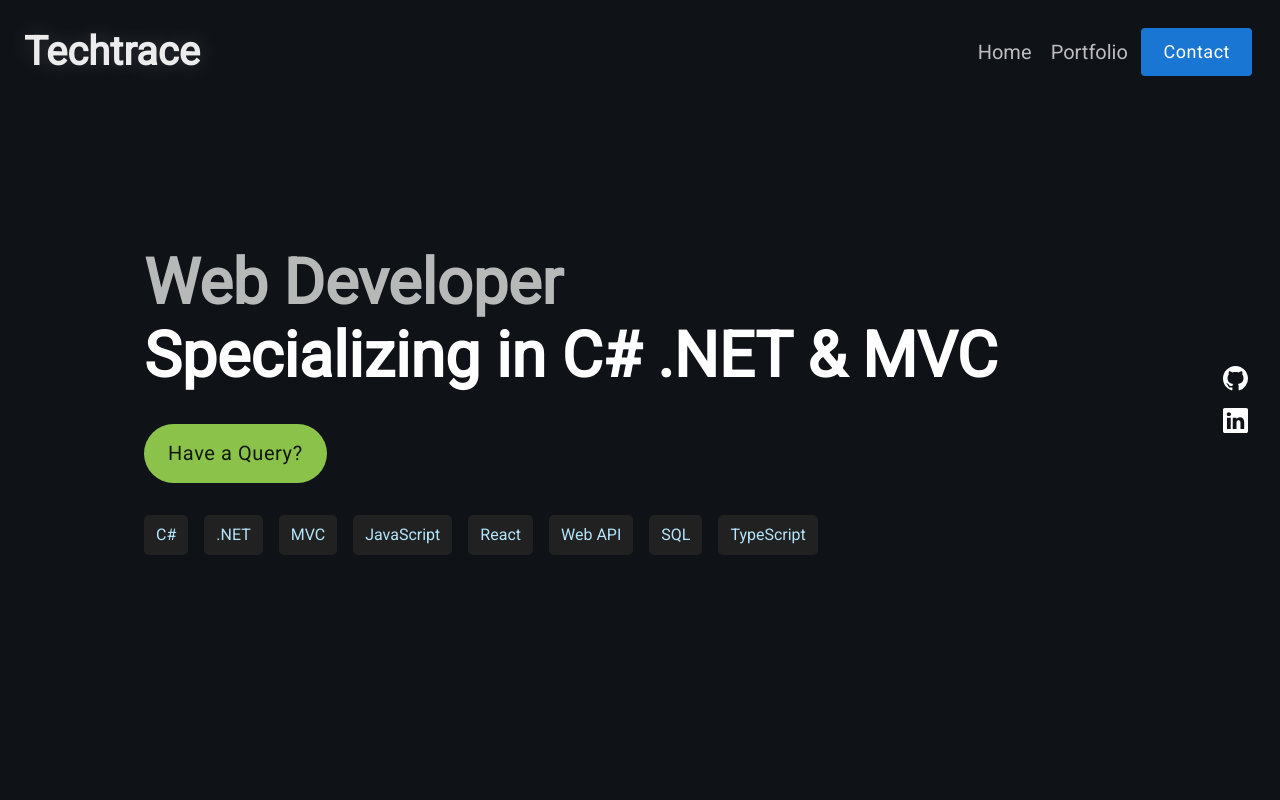
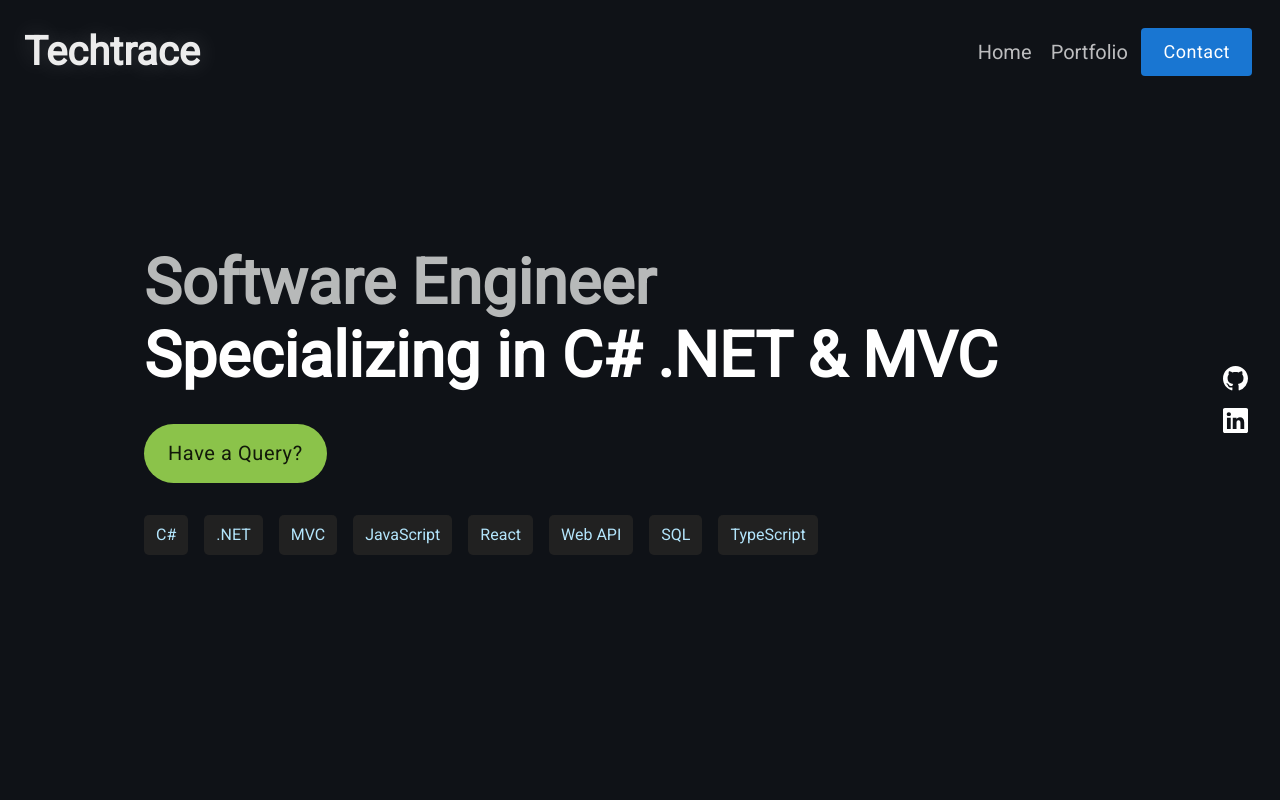
Before and after one commit to DrRykterstein/portfolio-site, a React (Create React App) app: page /#/ in a window 1280 px wide. Shown: the top 800 px of the page. Built offline with nearby package versions, Linux system fonts and the light colour scheme.

Commit message:
Changed intro header text

```diff
--- a/src/components/intro.tsx
+++ b/src/components/intro.tsx
@@ -46,7 +46,7 @@ const Intro: React.FC = () => {
 	return (
 		<section className="intro__container">
 			<div className="intro__titleContainer">
-				<h1 className="intro__titleFaded">Web Developer</h1>
+				<h1 className="intro__titleFaded">Software Engineer</h1>
 				<h1 className="intro__title">Specializing in C# .NET & MVC</h1>
 			</div>
 			{screenWidth > 968 && <Profiles component="Portfolio" />}
```
